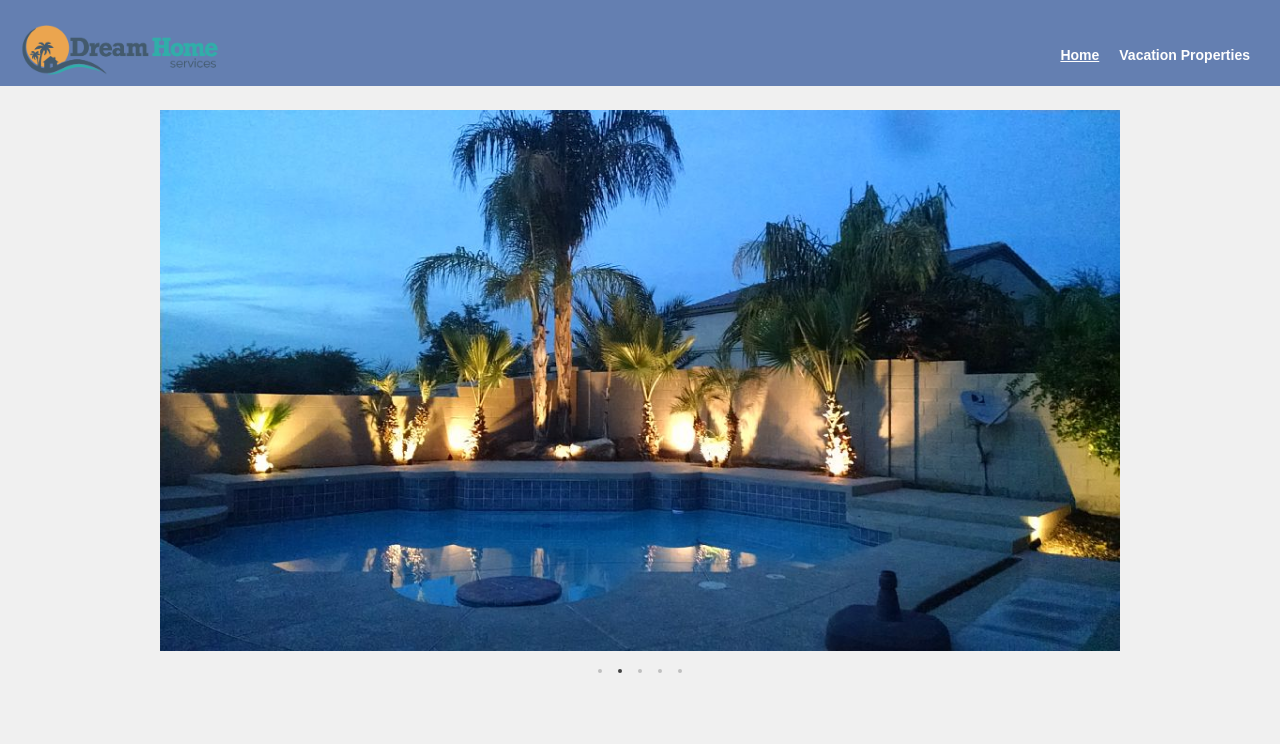
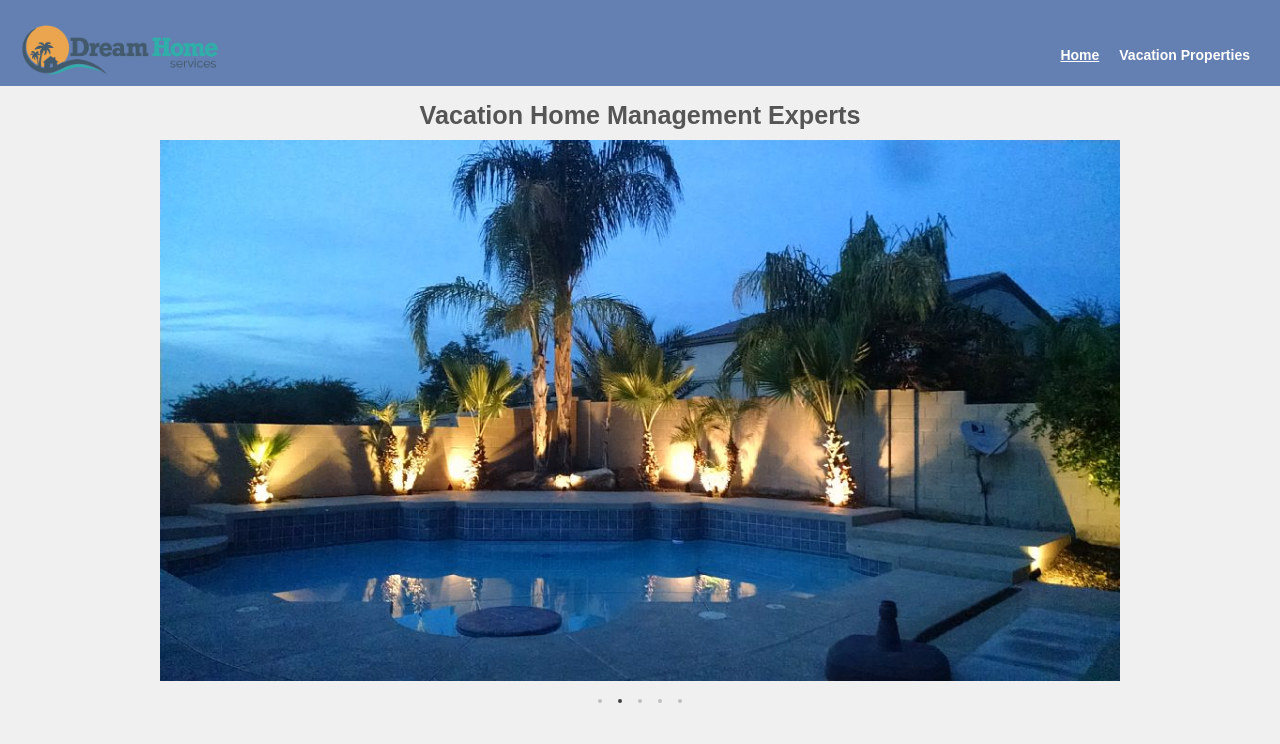
Before and after one commit to jrthebish4/dream-vacations-site, a plain HTML site: page index.html in a window 1280 px wide. Shown: the top 744 px of the page. Drawn offline with nearby package versions, Linux system fonts and the light colour scheme.

Commit message:
Title on home page added per feedback.

```diff
--- a/index.html
+++ b/index.html
@@ -99,17 +99,17 @@
             color: #FFF;
             text-decoration: underline;
         }
-        #doc{
-            margin: 40px 0;
+        #welcome{
+            margin-top: 100px;
+            margin-bottom: 10px;
+            padding: 0%;
         }
         #content{
             margin: 0 auto;
             max-width: 1140px;
-            margin-top: 110px;
         }
         .sunny{
             max-width: 960px;
-            margin-top: 110px;
         }
         section{
             width: 29%;
@@ -248,6 +248,10 @@
     </header>
     <!--End Nav Bar-->
 
+    <div>
+        <h1 id="welcome">Vacation Home Management Experts</h1>
+    </div>
+
     <!--Begin SlideShow-->
     <div id="doc">
         <div id="content">
```
